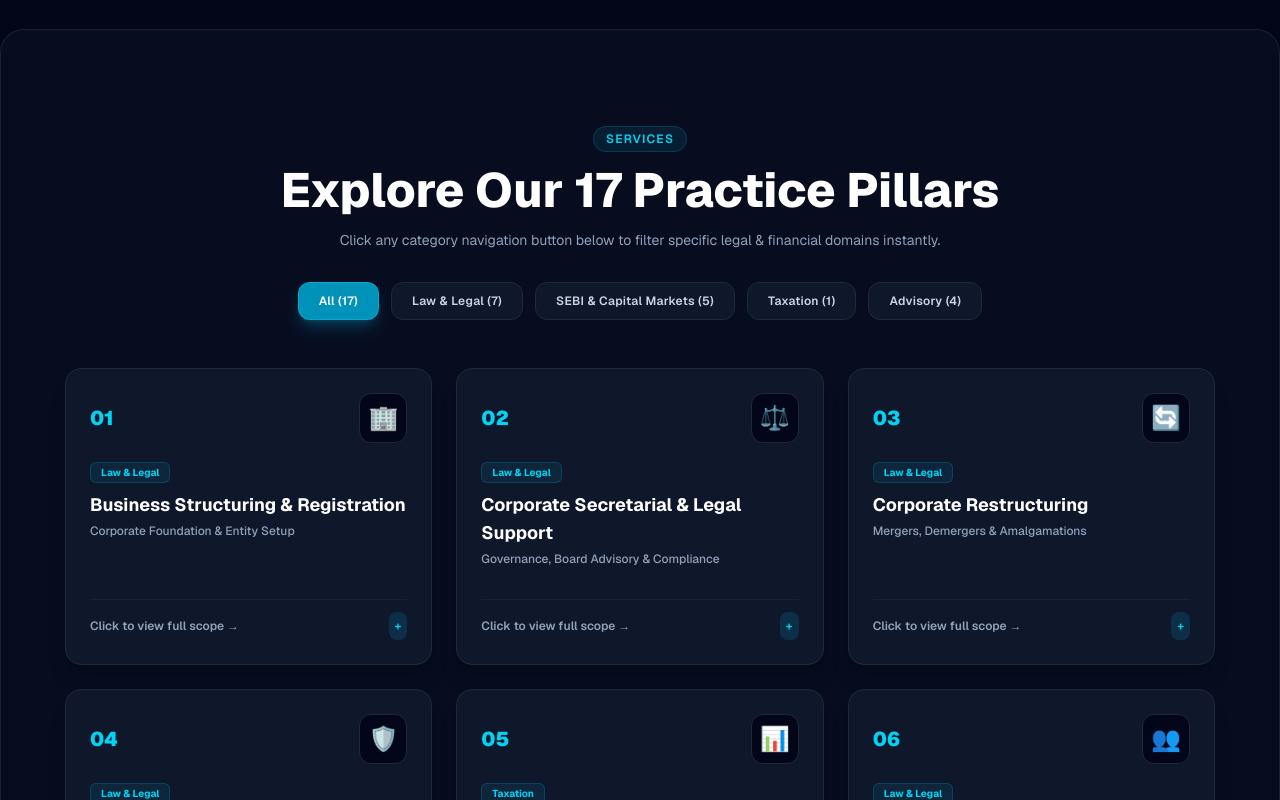
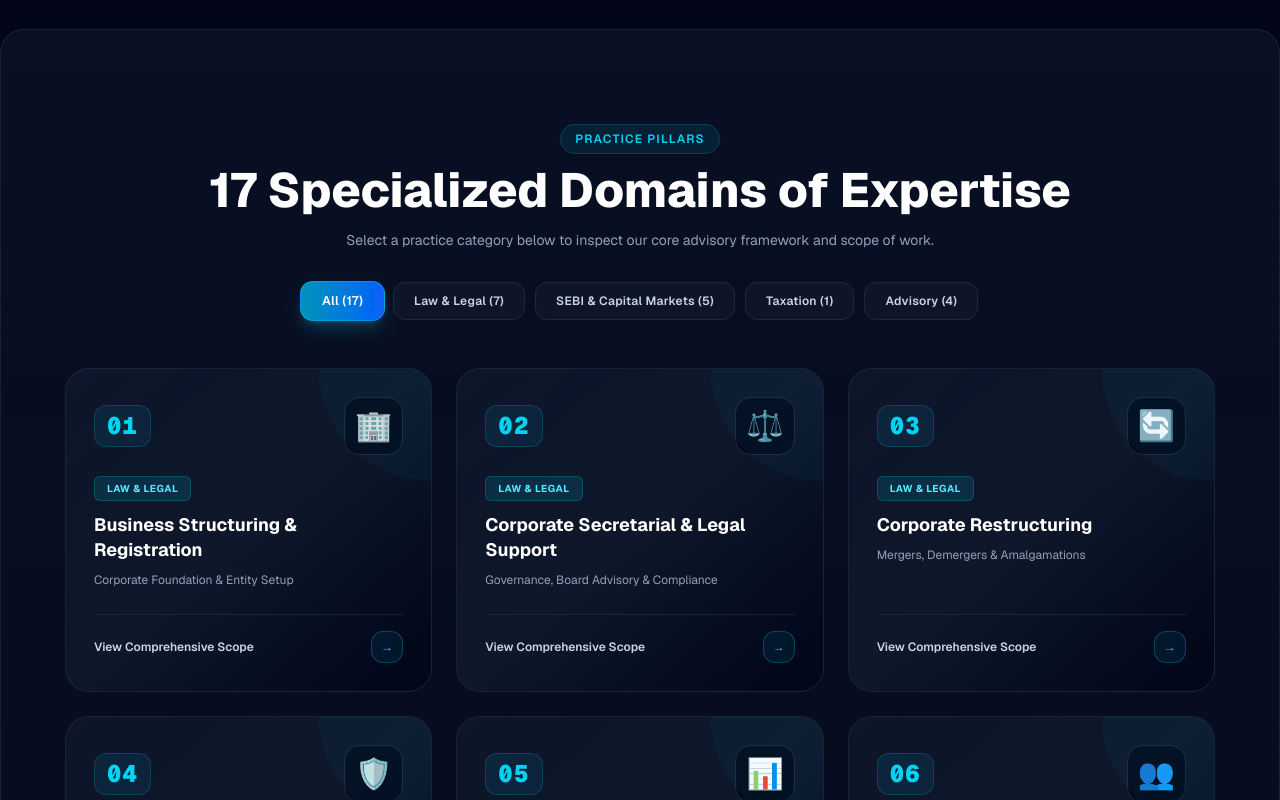
Before and after one commit to indreshkumar1/legal-tax-portal, a Next.js app: page / in a window 1280 px wide. Shown: the part 1320-2120 px from the top of the page. Built offline with nearby package versions, Linux system fonts and the light colour scheme.

Commit message:
Elevate services section with high-end interactive cards and badges

```diff
--- a/app/page.tsx
+++ b/app/page.tsx
@@ -4,7 +4,7 @@ import { useState, useEffect } from 'react';
 export default function Home() {
   const firmName = "TriWise Partners";
   const firmTagline = "Govern | Grow | Lead";
-  const companyPhone = "+91 9808414803";
+  const companyPhone = "+91 (987) 654-3210";
   const companyEmail = "legal@triwisepartners.com";
   const companyAddress = "Plot No. 803, Sector 38, Gurgaon – 122002, Haryana, India";
   const companyMapsUrl = "https://maps.google.com/?q=Plot+No.+803,+Sector+38,+Gurgaon+122002,+Haryana,+India";
@@ -477,14 +477,14 @@ export default function Home() {
         </div>
       </section>
 
-      {/* Services Section */}
-      <section id="services" className="py-24 px-6 lg:px-16 max-w-7xl mx-auto bg-slate-900/40 rounded-3xl border border-slate-800/80 my-10 scroll-mt-24">
+      {/* Revamped Interactive Services Section */}
+      <section id="services" className="py-24 px-6 lg:px-16 max-w-7xl mx-auto bg-gradient-to-b from-slate-900/60 via-slate-900/30 to-slate-950 rounded-3xl border border-slate-800/80 my-10 scroll-mt-24 shadow-2xl">
         <div className="text-center mb-12">
-          <span className="text-cyan-400 font-semibold text-xs uppercase tracking-widest bg-cyan-500/10 px-3 py-1 rounded-full border border-cyan-500/20">Services</span>
-          <h2 className="text-3xl md:text-5xl font-extrabold text-white mt-4 mb-4">Explore Our 17 Practice Pillars</h2>
-          <p className="text-slate-400 max-w-2xl mx-auto text-sm mb-8">Click any category navigation button below to filter specific legal & financial domains instantly.</p>
+          <span className="text-cyan-400 font-semibold text-xs uppercase tracking-widest bg-cyan-500/10 px-3.5 py-1.5 rounded-full border border-cyan-500/20 shadow-sm">Practice Pillars</span>
+          <h2 className="text-3xl md:text-5xl font-extrabold text-white mt-4 mb-4">17 Specialized Domains of Expertise</h2>
+          <p className="text-slate-400 max-w-2xl mx-auto text-sm mb-8">Select a practice category below to inspect our core advisory framework and scope of work.</p>
 
-          <div className="flex flex-wrap justify-center gap-3">
+          <div className="flex flex-wrap justify-center gap-2.5">
             {categories.map((cat, idx) => (
               <button
                 key={idx}
@@ -494,8 +494,8 @@ export default function Home() {
                 }}
                 className={`px-5 py-2.5 rounded-xl text-xs font-semibold tracking-wide transition-all ${
                   activeCategory === cat
-                    ? 'bg-cyan-600 text-white shadow-lg shadow-cyan-600/30 border border-cyan-400/40'
-                    : 'bg-slate-900 text-slate-300 border border-slate-800 hover:border-slate-700 hover:text-white'
+                    ? 'bg-gradient-to-r from-cyan-600 to-blue-600 text-white shadow-lg shadow-cyan-600/30 border border-cyan-400/40 scale-105'
+                    : 'bg-slate-900/90 text-slate-300 border border-slate-800 hover:border-slate-700 hover:text-white'
                 }`}
               >
                 {cat} {cat === 'All' ? `(${coreServices.length})` : `(${coreServices.filter(s => s.category === cat).length})`}
@@ -512,27 +512,33 @@ export default function Home() {
                 playClickSound();
                 setSelectedService(service);
               }}
-              className="bg-slate-900 border border-slate-800 p-6 rounded-2xl hover:border-cyan-500/50 hover:bg-slate-900/80 transition-all duration-300 group cursor-pointer flex flex-col justify-between shadow-xl relative overflow-hidden"
+              className="bg-gradient-to-br from-slate-900/90 via-slate-900 to-slate-950 border border-slate-800/80 p-7 rounded-3xl hover:border-cyan-500/60 hover:shadow-cyan-500/10 hover:shadow-2xl transition-all duration-300 group cursor-pointer flex flex-col justify-between relative overflow-hidden"
             >
+              <div className="absolute top-0 right-0 w-28 h-28 bg-cyan-500/5 rounded-bl-full pointer-events-none group-hover:bg-cyan-500/10 transition-colors"></div>
+
               <div>
-                <div className="flex justify-between items-center mb-4">
-                  <span className="text-xl font-black text-cyan-400">{service.number}</span>
-                  <span className="text-2xl p-2 bg-slate-950 rounded-xl border border-slate-800">{service.icon}</span>
+                <div className="flex justify-between items-center mb-5">
+                  <span className="text-2xl font-black font-mono text-cyan-400 tracking-wider bg-cyan-500/10 px-3 py-1 rounded-xl border border-cyan-500/20">
+                    {service.number}
+                  </span>
+                  <span className="text-3xl p-2.5 bg-slate-950/80 rounded-2xl border border-slate-800 group-hover:scale-110 transition-transform">
+                    {service.icon}
+                  </span>
                 </div>
 
-                <span className="inline-block text-[10px] font-bold text-cyan-400 bg-cyan-500/10 px-2.5 py-0.5 rounded-md mb-2 border border-cyan-500/20">
+                <span className="inline-block text-[10px] font-bold text-cyan-300 bg-cyan-500/15 px-3 py-1 rounded-md mb-3 border border-cyan-500/25 uppercase tracking-wider">
                   {service.category}
                 </span>
 
-                <h3 className="text-lg font-bold text-white group-hover:text-cyan-400 transition-colors mb-1">
+                <h3 className="text-lg font-bold text-white group-hover:text-cyan-400 transition-colors mb-2 leading-snug">
                   {service.title}
                 </h3>
-                <p className="text-xs text-slate-400 font-medium mb-4">{service.subtitle}</p>
+                <p className="text-xs text-slate-400 font-normal mb-6 leading-relaxed line-clamp-2">{service.subtitle}</p>
               </div>
 
-              <div className="mt-4 pt-3 border-t border-slate-800/60 flex items-center justify-between text-xs font-semibold text-slate-400 group-hover:text-cyan-400 transition-colors">
-                <span>Click to view full scope →</span>
-                <span className="bg-cyan-600/20 text-cyan-400 p-1.5 rounded-lg group-hover:bg-cyan-600 group-hover:text-white transition-all">+</span>
+              <div className="pt-4 border-t border-slate-800/80 flex items-center justify-between text-xs font-semibold text-slate-300 group-hover:text-cyan-400 transition-colors">
+                <span className="flex items-center gap-1.5">View Comprehensive Scope</span>
+                <span className="w-8 h-8 rounded-xl bg-cyan-600/10 border border-cyan-500/30 text-cyan-400 flex items-center justify-center group-hover:bg-cyan-600 group-hover:text-white transition-all font-bold">→</span>
               </div>
             </div>
           ))}
@@ -553,8 +559,8 @@ export default function Home() {
               ✕
             </button>
 
-            <div className="flex items-center gap-3 mb-4">
-              <span className="text-3xl p-3 bg-slate-950 rounded-2xl border border-slate-800">{selectedService.icon}</span>
+            <div className="flex items-center gap-4 mb-4">
+              <span className="text-4xl p-3 bg-slate-950 rounded-2xl border border-slate-800">{selectedService.icon}</span>
               <div>
                 <span className="text-xs font-bold text-cyan-400 uppercase tracking-wider">{selectedService.category} • Pillar {selectedService.number}</span>
                 <h3 className="text-2xl font-black text-white">{selectedService.title}</h3>
@@ -568,7 +574,7 @@ export default function Home() {
             <h4 className="text-xs font-bold uppercase tracking-wider text-cyan-400 mb-3">Comprehensive Compliance & Advisory Scope:</h4>
             <ul className="space-y-3 mb-8">
               {selectedService.details.map((detail: string, idx: number) => (
-                <li key={idx} className="text-slate-300 text-xs sm:text-sm flex items-start bg-slate-950/60 p-3 rounded-xl border border-slate-800">
+                <li key={idx} className="text-slate-300 text-xs sm:text-sm flex items-start bg-slate-950/60 p-3.5 rounded-xl border border-slate-800">
                   <span className="text-cyan-400 mr-3 font-bold mt-0.5">▪</span>
                   <span className="leading-relaxed">{detail}</span>
                 </li>
@@ -582,7 +588,7 @@ export default function Home() {
                   playClickSound();
                   setSelectedService(null);
                 }}
-                className="flex-1 bg-cyan-600 hover:bg-cyan-500 text-white font-semibold py-3.5 rounded-xl text-center text-sm shadow-lg shadow-cyan-600/30 transition-all"
+                className="flex-1 bg-gradient-to-r from-cyan-600 to-blue-600 hover:from-cyan-500 hover:to-blue-500 text-white font-semibold py-3.5 rounded-xl text-center text-sm shadow-lg shadow-cyan-600/30 transition-all"
               >
                 Inquire About This Service
               </a>
@@ -633,7 +639,7 @@ export default function Home() {
           <div className="lg:col-span-5 space-y-6">
             <div className="bg-slate-900 border border-slate-800 p-6 rounded-2xl shadow-xl flex items-start gap-4">
               <div className="text-2xl p-3 bg-slate-950 rounded-xl border border-slate-800">📍</div>
-             <div>
+              <div>
                 <h4 className="font-bold text-white text-sm mb-1">Head Office</h4>
                 <a
                   href={companyMapsUrl}
@@ -673,7 +679,7 @@ export default function Home() {
             <p className="text-slate-400 text-xs mb-6">Our advisory team will review your requirements and respond within 24 hours.</p>
 
             <form action="https://api.web3forms.com/submit" method="POST" className="space-y-5">
-              <input type="hidden" name="apikey" value="b5d8ed86-5013-4854-9fe4-29efbc0e7343" />
+              <input type="hidden" name="apikey" value="51e34f82-a396-4171-893f-67f7d1cc32b4" />
 
               <div>
                 <label className="block text-xs font-semibold uppercase tracking-wider text-slate-300 mb-2">Full Name / Corporate Entity</label>
@@ -713,7 +719,12 @@ export default function Home() {
       <footer className="bg-slate-950 border-t border-slate-800/80 py-12 px-6 lg:px-16 text-center text-xs text-slate-500">
         <div className="max-w-4xl mx-auto space-y-3">
           <p className="font-bold text-slate-300 text-sm">{firmName} ({firmTagline}) — Corporate Law, Secretarial, & Taxation Counsel</p>
-          <p>{companyAddress} | Direct Line: {companyPhone}</p>
+          <p>
+            <a href={companyMapsUrl} target="_blank" rel="noopener noreferrer" className="hover:text-cyan-400 transition-colors underline">
+              {companyAddress}
+            </a>
+            {" "} | Direct Line: {companyPhone}
+          </p>
           <p className="pt-4 border-t border-slate-900">© {new Date().getFullYear()} {firmName}. All rights reserved. Professional Confidentiality & Ethical Standards Maintained.</p>
         </div>
       </footer>
```
